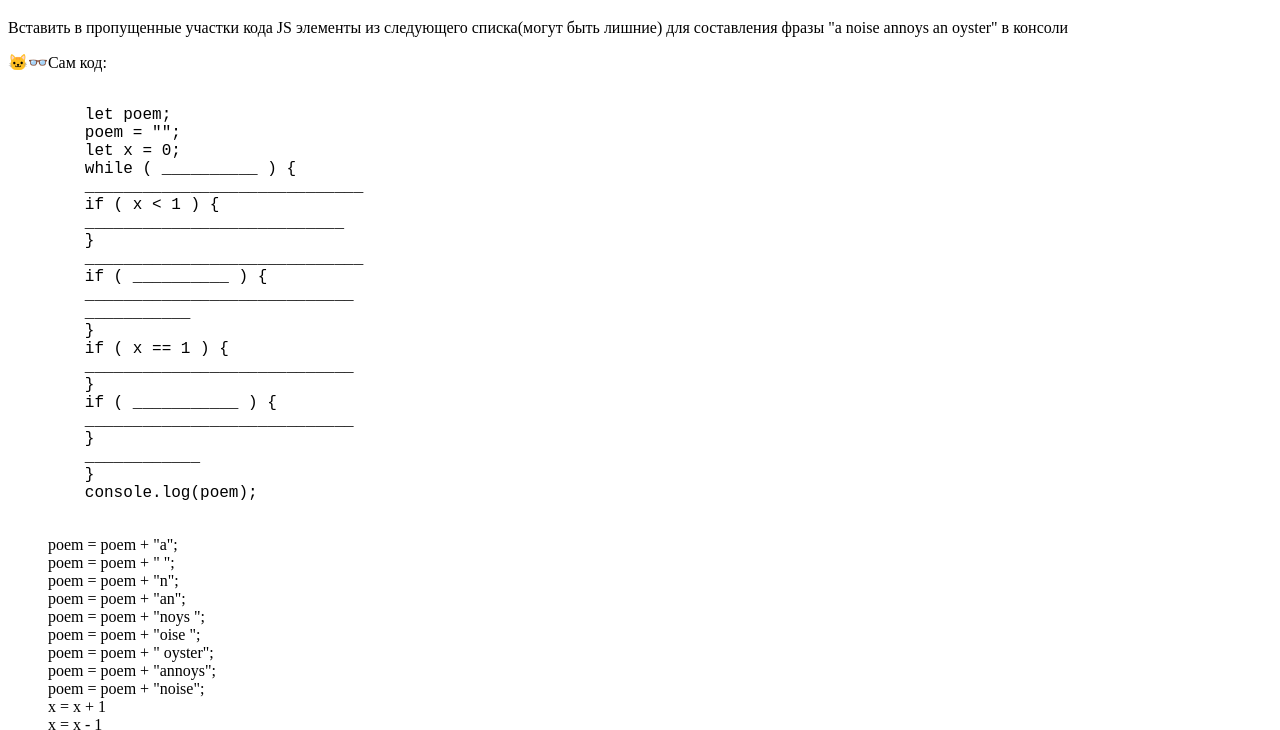
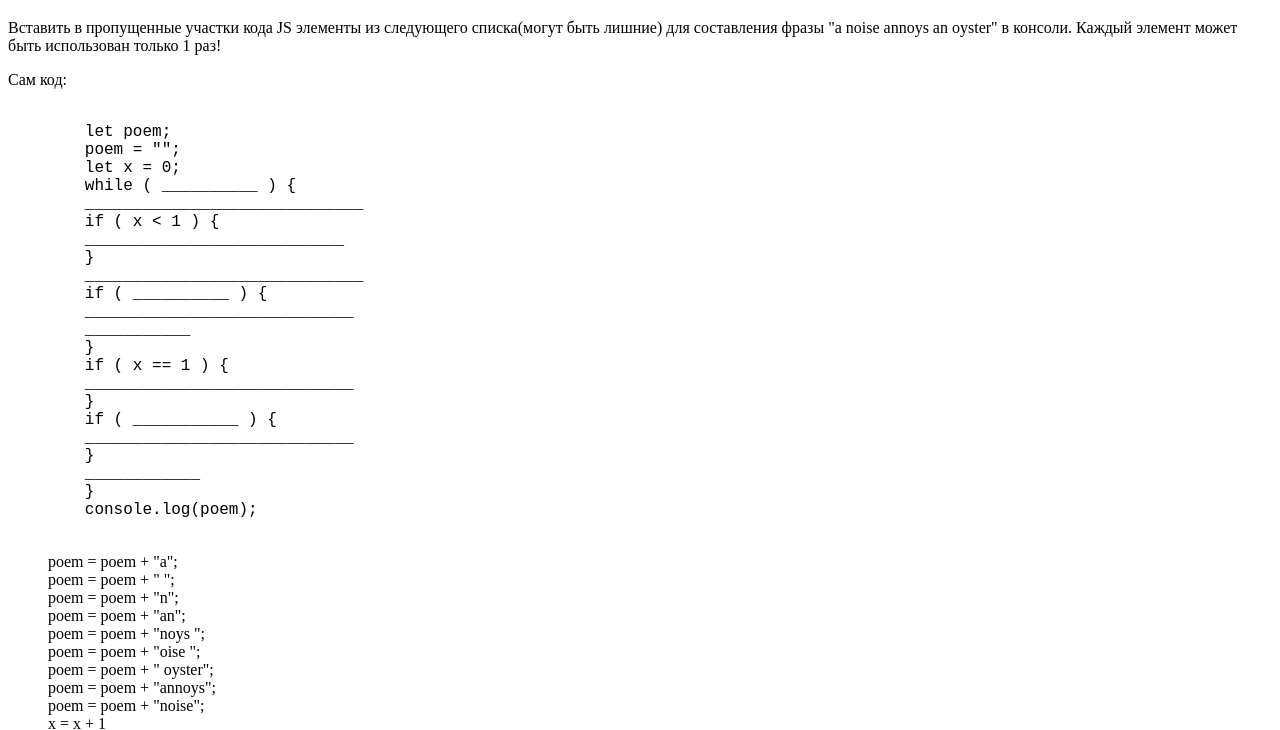
Before and after one commit to Caumohtius/practice-logic1, a plain HTML site: page index.html in a window 1280 px wide. Shown: the part 61-791 px from the top of the page. Drawn offline with Linux system fonts and the light colour scheme.

Commit message:
Update index.html

```diff
--- a/index.html
+++ b/index.html
@@ -7,8 +7,8 @@
 </head>
 <body>
     <h1>Задачка на логику</h1>
-    <p>Вставить в пропущенные участки кода JS элементы из следующего списка(могут быть лишние) для составления фразы "a noise annoys an oyster" в консоли</p>
-    <p>🐱‍👓Сам код:<pre><code>
+    <p>Вставить в пропущенные участки кода JS элементы из следующего списка(могут быть лишние) для составления фразы "a noise annoys an oyster" в консоли. Каждый элемент может быть использован только 1 раз!</p>
+    <p>Сам код:<pre><code>
         let poem;
         poem = "";
         let x = 0;
```
